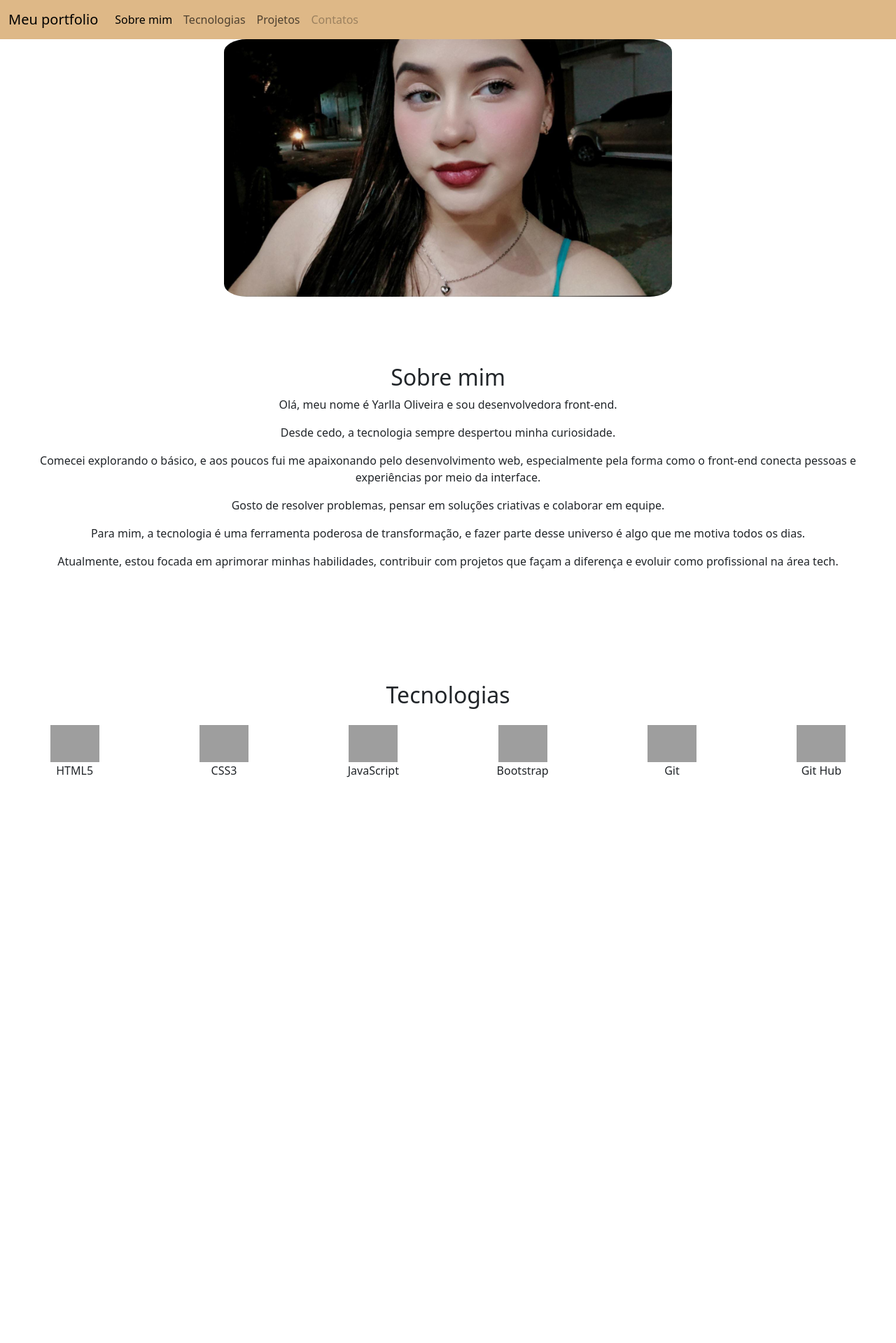
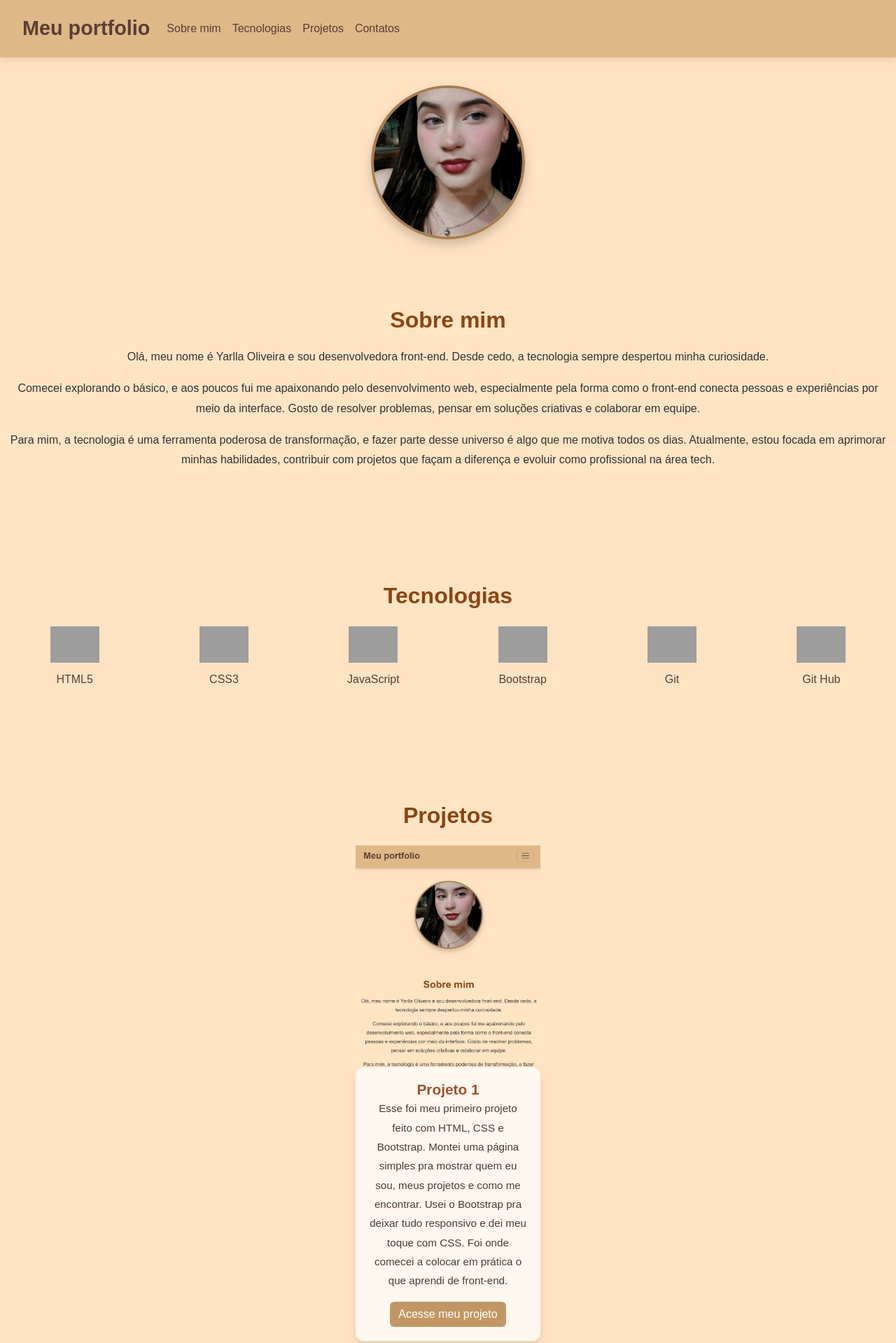
Before and after one commit to yarllamayra/portfolioav, a plain HTML site: page index.html in a window 1280 px wide. Shown: the top 1919 px of the page at 70% size. Before the commit the page ends 1177 px from the top, so only its background shows below. Drawn offline with nearby package versions, Linux system fonts and the light colour scheme; grey boxes are pictures that could not be loaded.

Commit message:
atualização geral

```diff
--- a/index.html
+++ b/index.html
@@ -7,7 +7,7 @@
   <link href="https://cdn.jsdelivr.net/npm/bootstrap@5.3.0/dist/css/bootstrap.min.css" rel="stylesheet">
   <link rel="stylesheet" href="style.css">
 </head>
-<body>
+<body id="bodyhtml">
   <nav class="navbar navbar-expand-lg" id="navcor">
     <div class="container-fluid">
       <a class="navbar-brand" href="#">Meu portfolio</a>
@@ -16,10 +16,10 @@
       </button>
       <div class="collapse navbar-collapse" id="navbarNavAltMarkup">
         <div class="navbar-nav">
-          <a class="nav-link active" aria-current="page" href="#"> Sobre mim</a>
-          <a class="nav-link" href="#">Tecnologias</a>
-          <a class="nav-link" href="#">Projetos</a>
-          <a class="nav-link disabled" aria-disabled="true">Contatos</a>
+          <a class="nav-link active" aria-current="page" href="#Sobremim"> Sobre mim</a>
+          <a class="nav-link" href="#Tecnologias">Tecnologias</a>
+          <a class="nav-link" href="#Projetos">Projetos</a>
+          <a class="nav-link" href="#Contatos" >Contatos</a>
         </div>
       </div>
     </div>
@@ -28,19 +28,21 @@
   <section>
     <img src="Imagem do WhatsApp de 2025-04-10 à(s) 18.32.17_d1575be8.jpg" id="foto">
     <div class="container-fluid text-center mt-5 py-5">
-      <h2>Sobre mim</h2>
-      <p>Olá, meu nome é Yarlla Oliveira e sou desenvolvedora front-end.</p>
-      <p>Desde cedo, a tecnologia sempre despertou minha curiosidade.
-      <p>Comecei explorando o básico, e aos poucos fui me apaixonando pelo desenvolvimento web, especialmente pela forma como o front-end conecta pessoas e experiências por meio da interface.</p>
-      <p>Gosto de resolver problemas, pensar em soluções criativas e colaborar em equipe.</p>
-      <p>Para mim, a tecnologia é uma ferramenta poderosa de transformação, e fazer parte desse universo é algo que me motiva todos os dias.</p>
-      <p>Atualmente, estou focada em aprimorar minhas habilidades, contribuir com projetos que façam a diferença e evoluir como profissional na área tech.</p>
+      <h2 id="Sobremim">Sobre mim</h2>
+      <p class="text-justify">
+      Olá, meu nome é Yarlla Oliveira e sou desenvolvedora front-end.
+      Desde cedo, a tecnologia sempre despertou minha curiosidade.</p>
+      <p>Comecei explorando o básico, e aos poucos fui me apaixonando pelo desenvolvimento web, especialmente pela forma como o front-end conecta pessoas e experiências por meio da interface.
+      Gosto de resolver problemas, pensar em soluções criativas e colaborar em equipe.</p>
+      <p>Para mim, a tecnologia é uma ferramenta poderosa de transformação, e fazer parte desse universo é algo que me motiva todos os dias.
+      Atualmente, estou focada em aprimorar minhas habilidades, contribuir com projetos que façam a diferença e evoluir como profissional na área tech.
+    </p>
     </div>
   </section>
 
   <section>
     <div class="container-fluid text-center mt-5 py-5">
-    <h2>Tecnologias</h2>
+    <h2 id="Tecnologias">Tecnologias</h2>
 
     <div class="row justify-content-center mt-4">
       <div class="col-md-2">
@@ -88,7 +90,38 @@
 </div>
   </section>
 
+  <section>
+    <div class="container-fluid text-center mt-5 py-5" >
+      <h2 id="Projetos"> Projetos </h2>
+      <div class="row justify-content-center mt-4">
+        <div class="col-sm-12 col-md-6 col-lg-4" style="width: 18rem;">
+            <img src="Captura de tela 2025-04-15 220958.png" class="card-img-top" alt="...">
+            <div class="card-body">
 
-  <script src="https://cdn.jsdelivr.net/npm/bootstrap@5.3.0/dist/js/bootstrap.bundle.min.js"></script>
+        <h5 class="card-title"> Projeto 1 </h5>
+        <p class="card-text"> Esse foi meu primeiro projeto feito com HTML, CSS e Bootstrap. Montei uma página simples pra mostrar quem eu sou,
+         meus projetos e como me encontrar. Usei o Bootstrap pra deixar tudo responsivo e dei meu toque com CSS. Foi onde comecei a colocar
+        em prática o que aprendi de front-end. </p>
+        <a href="https://github.com/yarllamayra/portfolioav" class="btn btn-primary">Acesse meu projeto</a>
+        </div>
+        </div>
+      </div>
+    </div>
+   </section>
+
+   <section>
+    <div class="container-fluid text-center mt-5 py-5" >
+      <h2 id="Contatos"> Contatos </h2>
+      <p class="lead"> Informações para contato com a desenvolvedora: </p>
+      <p class="lead"> Git Hub: yarllamayra </p>
+      <a href="https://github.com/yarllamayra" class="btn btn-primary"> Acesse meu Git Hub </a>
+      <p class="lead"> Linkedin: Yarlla Oliveira </p>
+      <a href="https://www.linkedin.com/in/yarlla-m%C3%A1yra-162563360/" class="btn btn-primary"> Acesse meu linkedin </a>
+
+    </div>
+  </section>
+
+
+  <script src="https://cdn.jsdelivr.net/npm/bootstrap@5.3.5/dist/js/bootstrap.bundle.min.js" integrity="sha384-k6d4wzSIapyDyv1kpU366/PK5hCdSbCRGRCMv+eplOQJWyd1fbcAu9OCUj5zNLiq" crossorigin="anonymous"></script>
 </body>
 </html>
--- a/style.css
+++ b/style.css
@@ -1,5 +1,5 @@
 #navcor{
-  background-color: burlywood;
+  background-color:burlywood;
 }
 
 #foto{
@@ -8,3 +8,111 @@
   margin-left: 25%;
   border-radius: 5%;
 }
+
+#bodyhtml{
+  background-color:bisque;
+}
+
+@import url('https://fonts.googleapis.com/css2?family=Poppins:wght@300;500;600&display=swap');
+
+/* Estilização geral do body */
+#bodyhtml {
+  background-color: bisque;
+  font-family: 'Poppins', sans-serif;
+  color: #333;
+  line-height: 1.8;
+}
+
+/* NAVBAR */
+#navcor {
+  background-color: burlywood;
+  box-shadow: 0 4px 10px rgba(0, 0, 0, 0.1);
+  padding: 10px 20px;
+}
+
+.navbar-brand {
+  font-size: 1.8rem;
+  font-weight: 600;
+  color: #5a3e36;
+}
+
+.nav-link {
+  color: #5a3e36 !important;
+  font-weight: 500;
+  transition: color 0.3s;
+}
+
+.nav-link:hover {
+  color: #2d1f1a !important;
+}
+
+/* IMAGEM DE PERFIL */
+#foto {
+  width: 220px;
+  height: 220px;
+  object-fit: cover;
+  display: block;
+  margin: 40px auto 20px;
+  border-radius: 50%;
+  border: 4px solid #a97c50;
+  box-shadow: 0 8px 16px rgba(0, 0, 0, 0.2);
+}
+
+/* TÍTULOS DAS SEÇÕES */
+h2 {
+  font-size: 2rem;
+  font-weight: 600;
+  color: #8b4513;
+  margin-bottom: 20px;
+}
+
+/* TECNOLOGIAS */
+.col-md-2 img {
+  transition: transform 0.3s ease;
+}
+
+.col-md-2 img:hover {
+  transform: scale(1.1);
+}
+
+.col-md-2 p {
+  margin-top: 10px;
+  font-weight: 500;
+  color: #5a3e36;
+}
+
+/* PROJETOS */
+.card-body {
+  background-color: #fff8f0;
+  border-radius: 12px;
+  padding: 20px;
+  box-shadow: 0 6px 12px rgba(0, 0, 0, 0.1);
+  transition: transform 0.3s ease;
+}
+
+.card-body:hover {
+  transform: translateY(-5px);
+}
+
+.card-title {
+  font-size: 1.3rem;
+  color: #a0522d;
+  font-weight: 600;
+}
+
+.card-text {
+  font-size: 0.95rem;
+  color: #4d3b30;
+}
+
+/* BOTÃO DO PROJETO */
+.btn {
+  background-color: #c19763;
+  border: none;
+  font-weight: 500;
+}
+
+.btn:hover {
+  background-color: #a0522d;
+  color: #fff;
+}
```
Also changed, not shown: Captura de tela 2025-04-15 220958.png (added), image-2.png (added), 2 other files.
